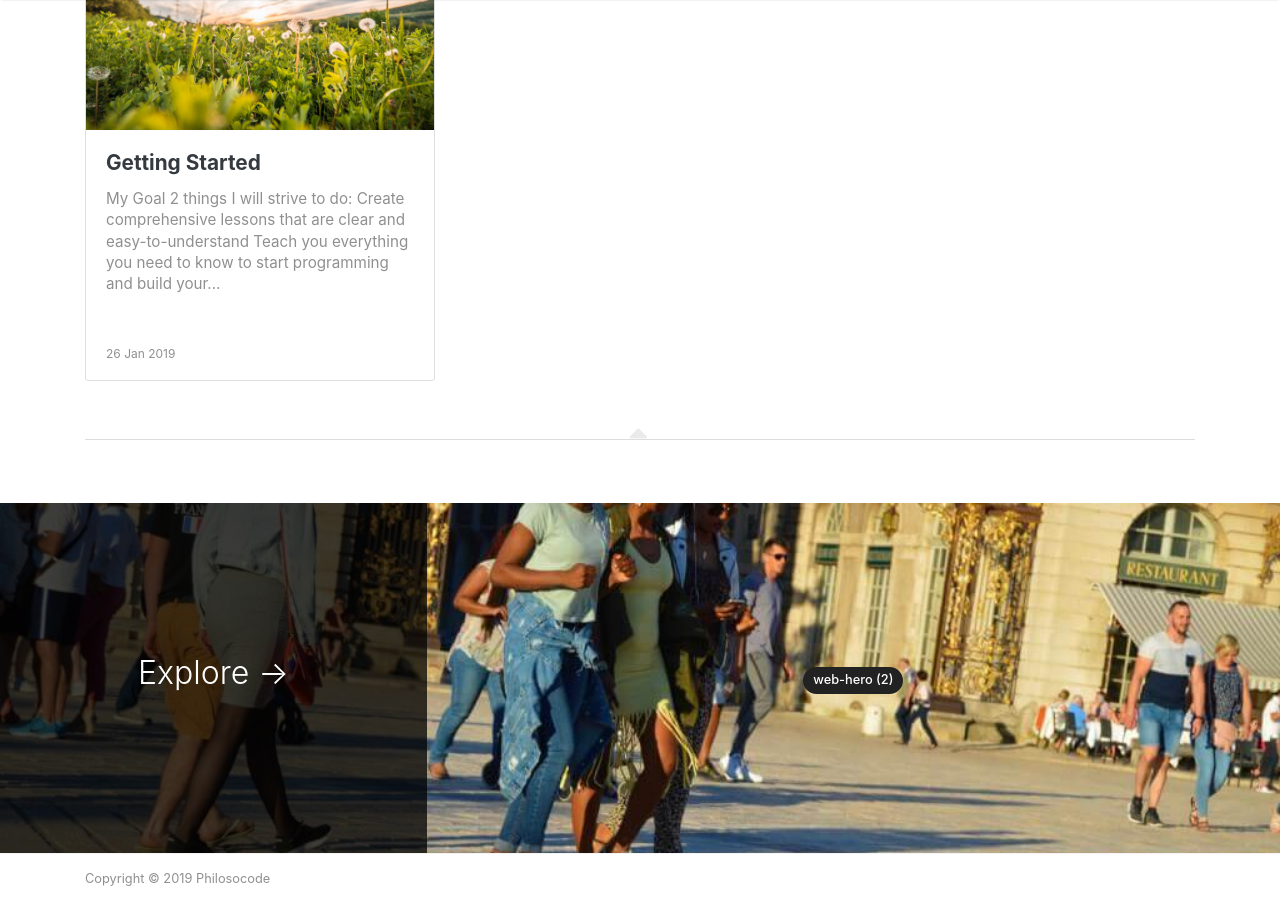
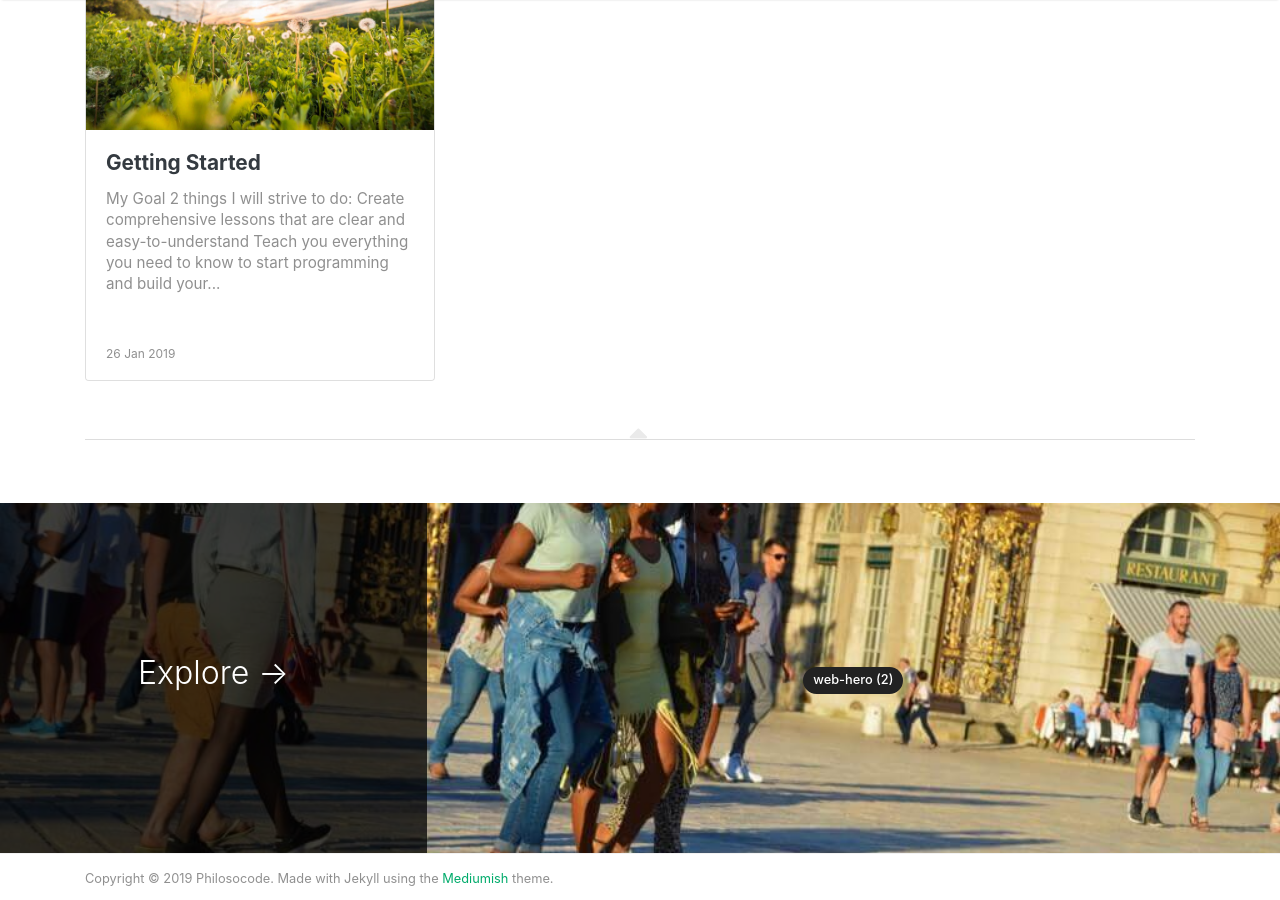
Before and after one commit to Philosocode/philosocode-blog, a Jekyll site: the page built from index.html, in a window 1280 px wide and 900 px high, scrolled down 769 px. Built offline with Jekyll 4.4.1, drawn with Linux system fonts in a browser that asks for light colours; nearby versions of some CDN libraries; the list of posts is cut into pages by our own code; comment, search, counter and statistics services are not loaded.

Commit message:
Add theme credit

```diff
--- a/_layouts/default.html
+++ b/_layouts/default.html
@@ -170,7 +170,8 @@
     <div class="container">
         <div class="row">
             <div class="col-md-6 col-sm-6 text-center text-lg-left">
-                 Copyright © {{ site.time | date: "%Y" }} {{ site.name }}
+                 Copyright © {{ site.time | date: "%Y" }} {{ site.name }}. Made with Jekyll using the
+                 <a target="_blank" href="https://github.com/wowthemesnet/mediumish-theme-jekyll">Mediumish</a> theme.
             </div>
         </div>
     </div>
```
